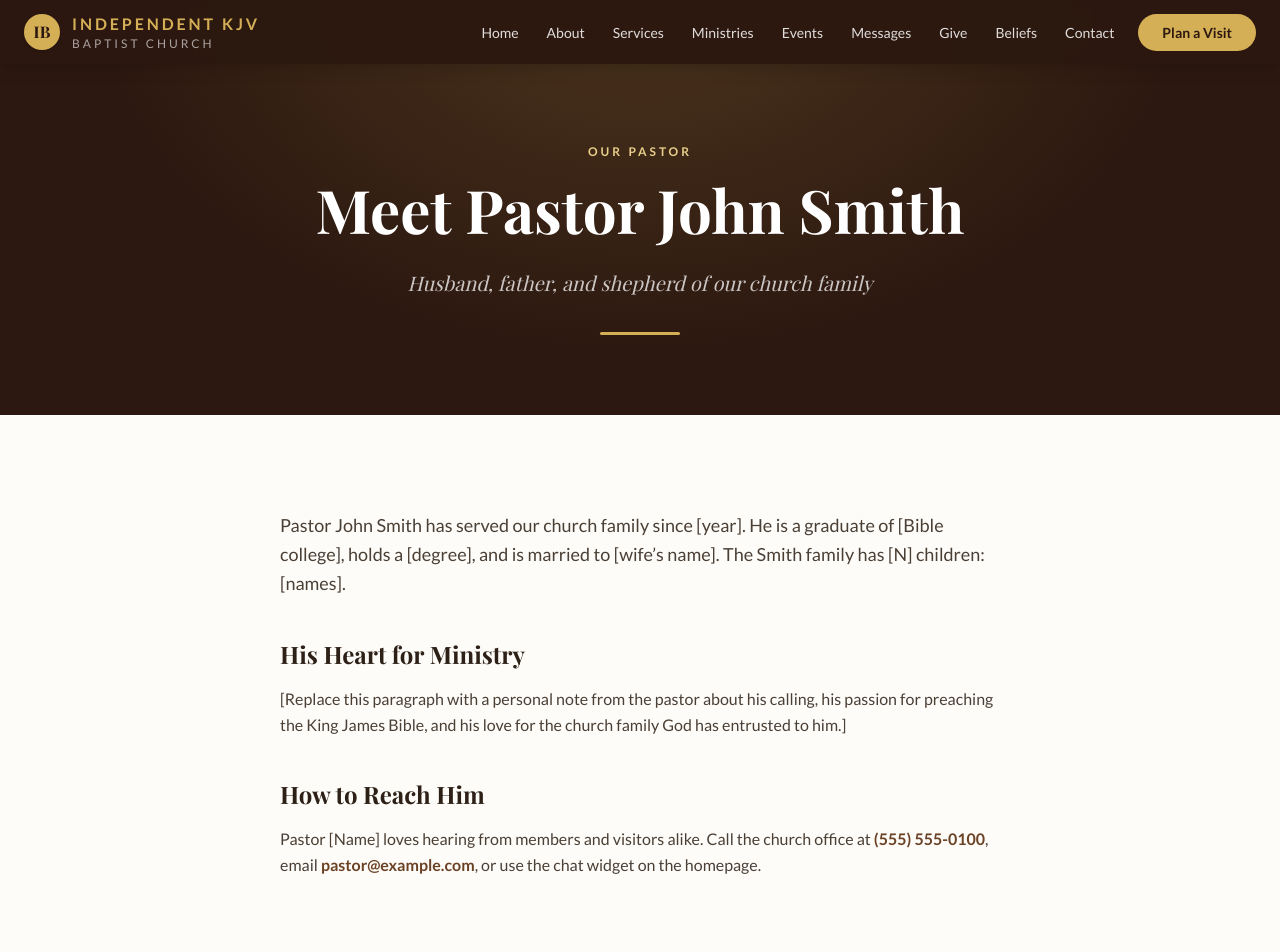
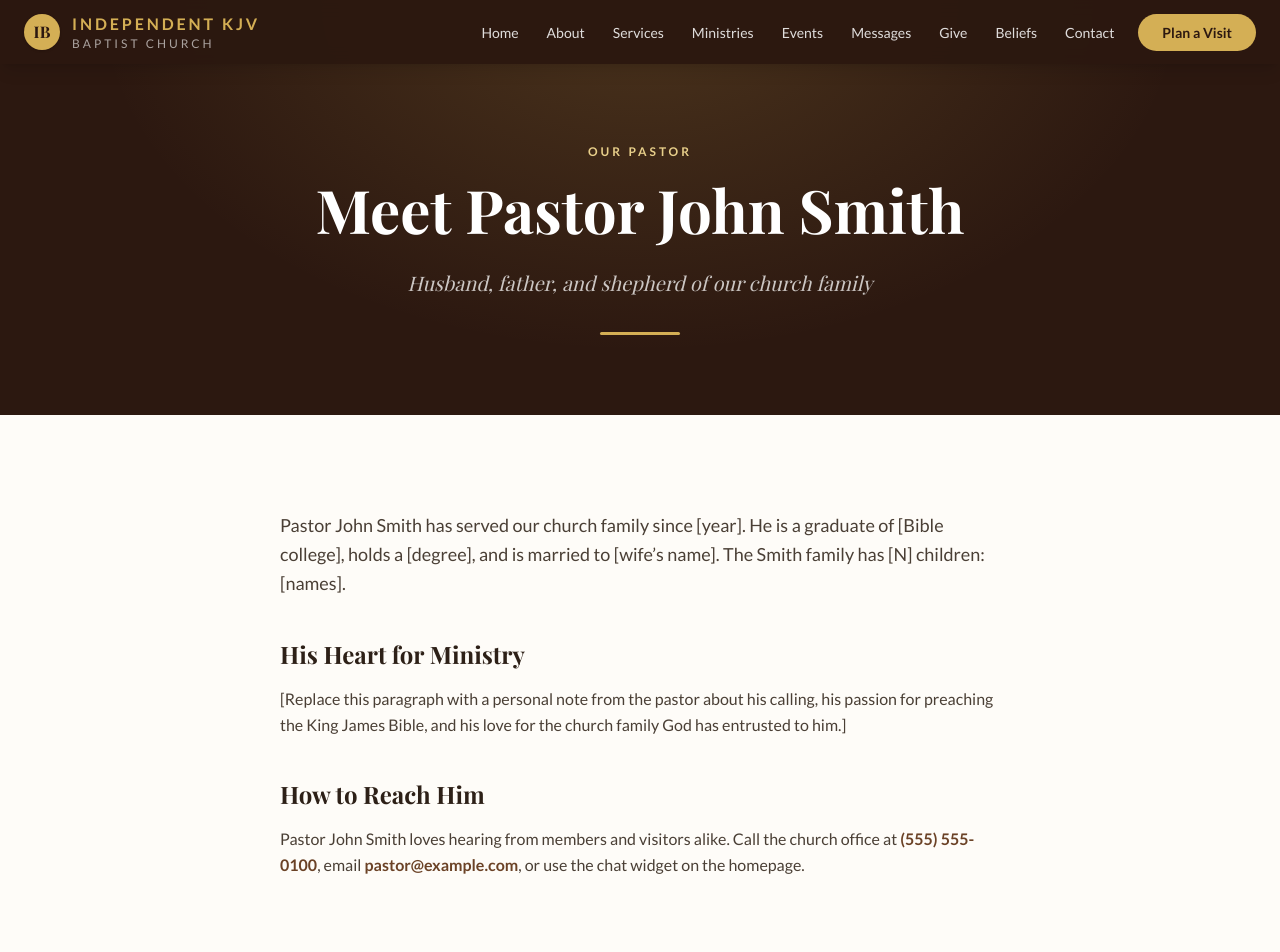
Before and after one commit to edesent/church-boilerplate, a Next.js app: page /pastor in a window 1280 px wide. Shown: the top 952 px of the page. Built offline with nearby package versions, Linux system fonts and the light colour scheme; a web font is replaced by a local one.

Commit message:
Set pastor contact line name to Pastor John Smith

```diff
--- a/src/app/pastor/page.tsx
+++ b/src/app/pastor/page.tsx
@@ -45,7 +45,7 @@ export default function PastorPage() {
               How to Reach Him
             </h2>
             <p className="text-text-body leading-relaxed">
-              Pastor [Name] loves hearing from members and visitors alike. Call the church
+              Pastor John Smith loves hearing from members and visitors alike. Call the church
               office at <a href="tel:+15555550100" className="text-brown-light font-semibold">(555) 555-0100</a>,
               email <a href="mailto:pastor@example.com" className="text-brown-light font-semibold">pastor@example.com</a>,
               or use the chat widget on the homepage.
```
